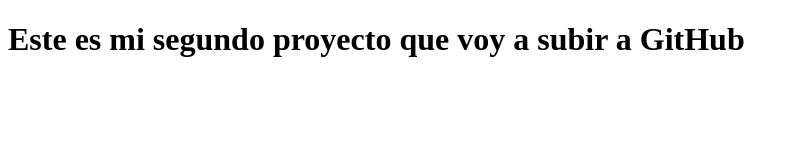
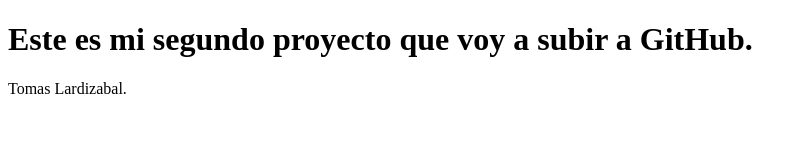
Before and after one commit to tomaslardizabal/proyPerwork, a plain HTML site: page index.html in a window 1280 px wide. Shown: the whole page, without its empty margins (0-807 px from the left). Drawn offline with Linux system fonts and the light colour scheme.

Commit message:
Se agrego un parrafo con mi nombre

```diff
--- a/index.html
+++ b/index.html
@@ -8,7 +8,10 @@
 </head>
 <body>
     <h1>
-        Este es mi segundo proyecto que voy a subir a GitHub
+        Este es mi segundo proyecto que voy a subir a GitHub.
     </h1>
+    <p>
+        Tomas Lardizabal.
+    </p>
 </body>
 </html>
```
